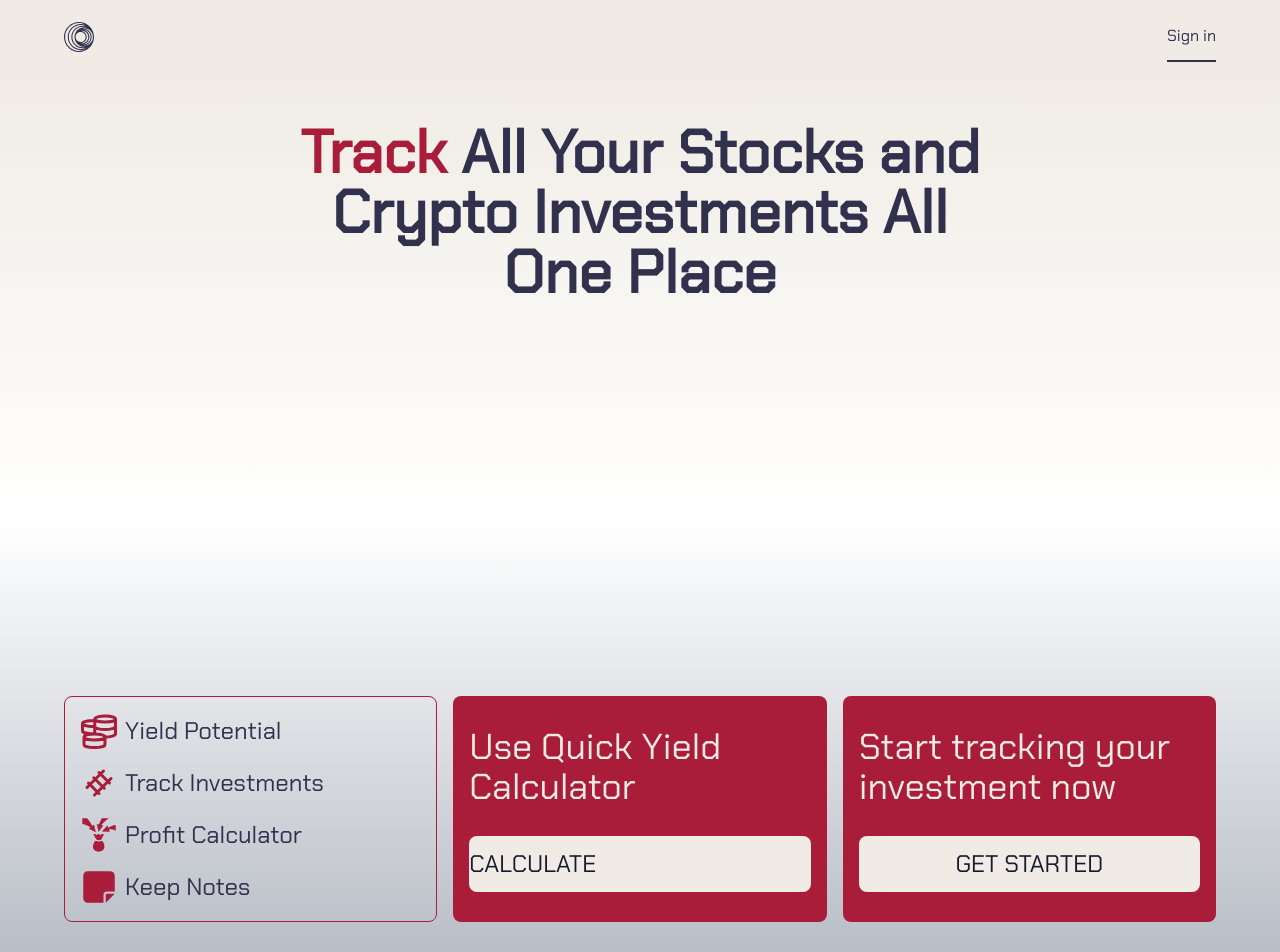
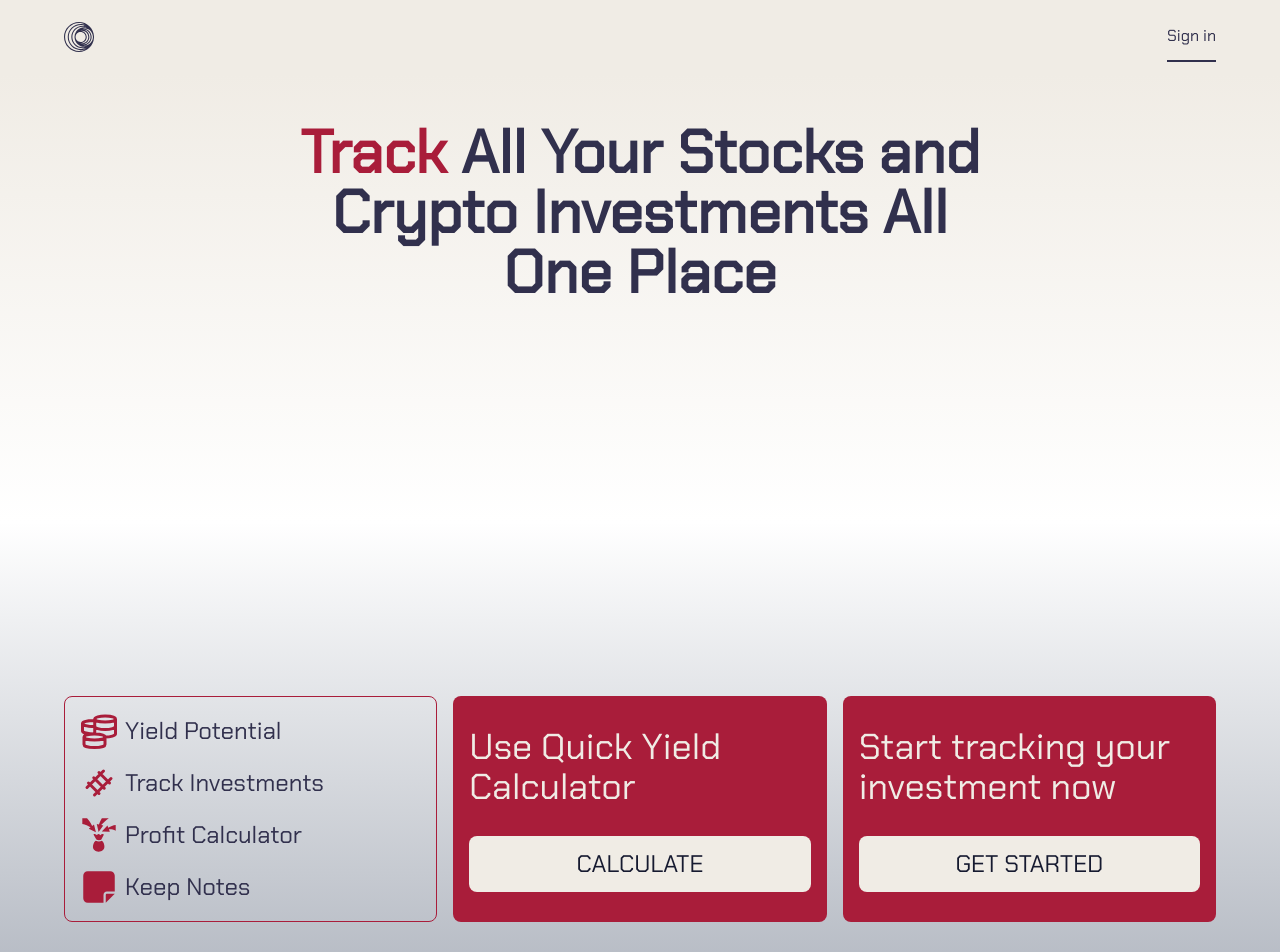
Before and after one commit to earlycodetech/portfolibles, a Next.js app: page / in a window 1280 px wide. Shown: the top 952 px of the page. Built offline with nearby package versions, Linux system fonts and the light colour scheme; no server answers.

Commit message:
minor UI update

```diff
--- a/app/page.jsx
+++ b/app/page.jsx
@@ -38,7 +38,7 @@ export default function Home() {
 
           <div className="flex flex-col justify-around bg-[#A91D3A] rounded-lg p-4">
             <p className="text-4xl text-[#F0ECE5]">Use Quick Yield Calculator</p>
-            <Link href="/yield" className="bg-[#F0ECE5] rounded-lg w-full py-3 uppercase text-2xl text-[#161A30]">Calculate</Link>
+            <Link href="/yield" className="bg-[#F0ECE5] rounded-lg w-full py-3 uppercase text-2xl text-[#161A30] text-center">Calculate</Link>
           </div>
 
           <div className="flex flex-col justify-around bg-[#A91D3A] rounded-lg p-4">
```
